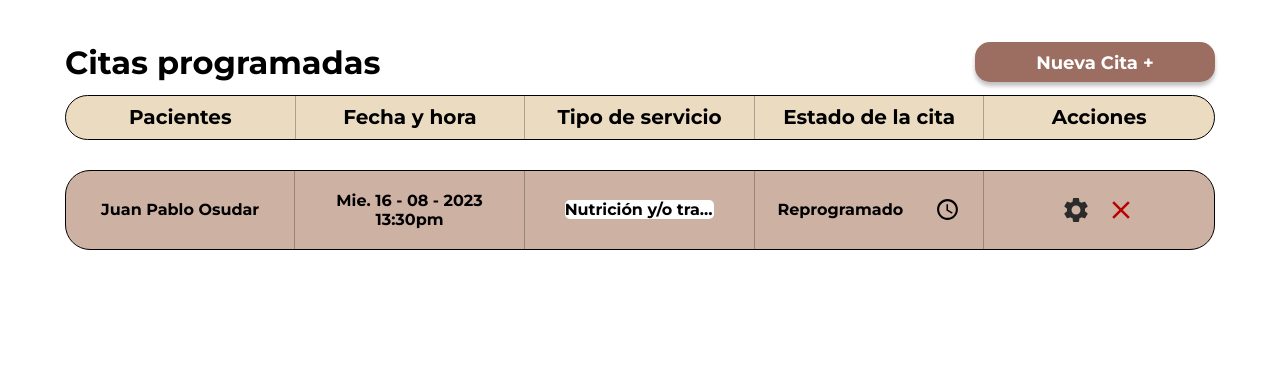
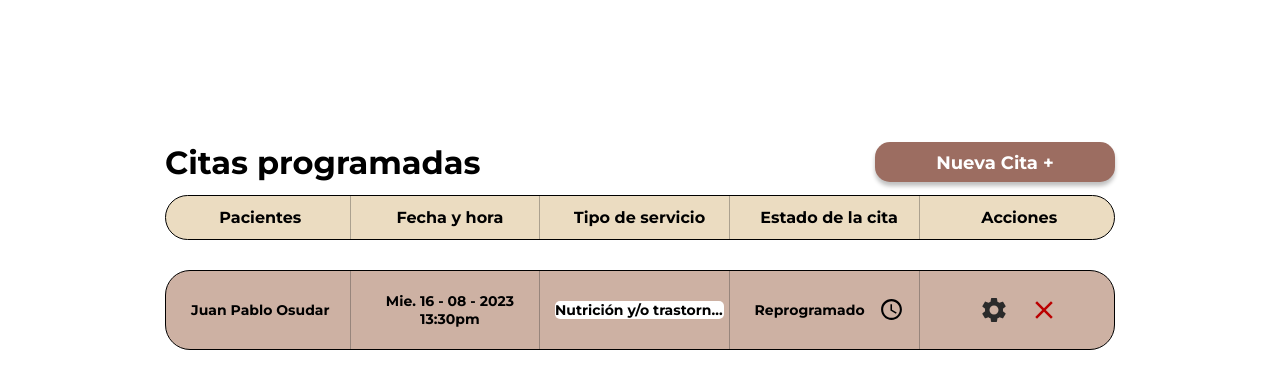
Before and after one commit to tomasflores24/munia-sesiones-1-1-clien, a React (Vite) app: page /Table in a window 1280 px wide. Shown: the top 388 px of the page. Built offline with nearby package versions, Linux system fonts and the light colour scheme.

Commit message:
Feature/Table Estructura & Estilado (Responsive)

```diff
--- a/src/app/components/Table/Table.jsx
+++ b/src/app/components/Table/Table.jsx
@@ -17,19 +17,19 @@ const Table = () => {
             </div>
             <div className='TopContainerTitles'>
                 <div className='BoxTitle BoxTitleBorder'>
-                    <p className='pTitle pCardsLimit'>Pacientes</p>
+                    <p className='pTitle '>Pacientes</p>
                 </div>
                 <div className='BoxTitle BoxTitleBorder'>
-                    <p className='pTitle pCardsLimit'>Fecha y hora</p>
+                    <p className='pTitle '>Fecha y hora</p>
                 </div>
                 <div className='BoxTitle BoxTitleBorder'>
-                    <p className='pTitle pCardsLimit'>Tipo de servicio</p>
+                    <p className='pTitle '>Tipo de servicio</p>
                 </div>
                 <div className='BoxTitle BoxTitleBorder'>
-                    <p className='pTitle pCardsLimit'>Estado de la cita</p>
+                    <p className='pTitle '>Estado de la cita</p>
                 </div>
                 <div className='BoxTitle '>
-                    <p className='pTitle pCardsLimit'>Acciones</p>
+                    <p className='pTitle '>Acciones</p>
                 </div>
             </div>
             {
--- a/src/app/components/Table/Table.scss
+++ b/src/app/components/Table/Table.scss
@@ -7,6 +7,7 @@
     margin-right: auto;
     margin-top: 1em;
     width: 1150px;
+    padding: 10em;
     .TopContainer{
         display: flex;
         justify-content: space-between;
@@ -18,7 +19,7 @@
         font-style: normal;
         font-weight: 700;
         line-height: normal;
-        width: 1150px;
+        width: 100%;
         margin-top: 1em;
         margin-bottom: 0.4em;
         margin-right: auto;
@@ -55,7 +56,7 @@
         border-radius: 25px;
         margin-bottom: 3em;
         background: #EBDCC1;
-        width: 1150px;
+        width: 100%;
         height: 45px;
         margin-left: auto;
         margin-right: auto;
@@ -64,16 +65,19 @@
             display: flex;
             margin-left: auto;
             margin-right: auto;
-            width: 230px;
+            width: 18em;
             .pTitle{
                 color: #000;
                 font-family: Montserrat;
-                font-size: 20px;
+                font-size: 16px;
                 font-style: normal;
                 font-weight: 700;
                 line-height: normal;
                 margin-left: auto;
                 margin-right: auto;
+                white-space: nowrap;
+                overflow: hidden;
+                text-overflow: ellipsis;
             }
         }
         .BoxTitleBorder{
@@ -91,7 +95,7 @@
         flex-direction: row;
         border: 1px solid black;
         border-radius: 25px;
-        width: 1150px;
+        width: 100%;
         height: 80px;
         flex-shrink: 0;
         margin: auto;
@@ -100,20 +104,22 @@
             display: flex;
             justify-content: space-around;
             align-items: center;
-            width: 230px;
+            width: 18em;
             cursor: default;
             .pCards{
                 color: #000;
                 text-align: center;
                 font-family: Montserrat;
-                font-size: 16px;
+                font-size: 14px;
                 font-style: normal;
                 font-weight: 700;
                 line-height: normal;
+                margin-left: auto;
+                margin-right: auto;
             }
             .pCardsStatus{
                 margin: auto;
-                margin-right: 2em;
+                margin-right: 1em;
             }
             .pCardsLimit{
                 white-space: nowrap;
@@ -155,7 +161,7 @@
             flex-direction: column;
         }
         .BoxCardsServices{
-            padding: 4em;
+            padding: .5em;
         }
         .BoxCardsBackground{
             background-color: white;
@@ -177,7 +183,7 @@
         }
         .BoxCardsButtonsActions{
             display: flex;
-            padding: 7em;
+            padding: 4em;
         }
     }
 }
```
